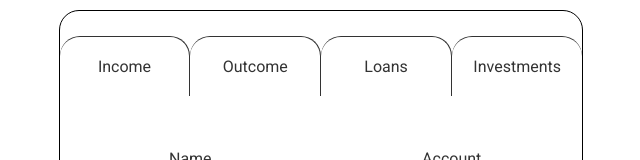
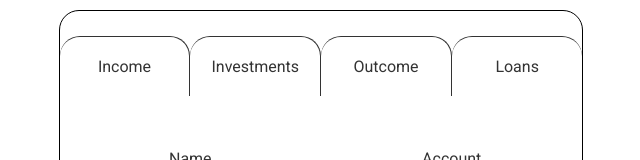
Before and after one commit to Enasone/company, an Angular app: page /navigator in a window 1280 px wide. Shown: the top 160 px of the page, without its empty margins (319-959 px from the left). Built offline with nearby package versions, Linux system fonts and the light colour scheme.

Commit message:
Add logic and refactor html/scss
1. Adding routes for a Summary page (Go to the List page)
2. Refactor html and scss
3. Add routerLinkActive for tabs on List page

```diff
--- a/src/app/modules/list-page/list-page.component.html
+++ b/src/app/modules/list-page/list-page.component.html
@@ -5,20 +5,50 @@
       <nav>
         <div class="tabs_blocks_nav">
 
-          <div class="title_nav">
-            <a>Income</a>
+          <div
+            class="title_nav"
+            routerLinkActive="active"
+            [routerLinkActiveOptions]="{exact:true}"
+          >
+            <a
+              routerLink="/navigator"
+              [queryParams]="{tab: 0}"
+            ><span>Income</span></a>
+
           </div>
 
-          <div class="title_nav">
-            <a>Outcome</a>
+          <div
+            class="title_nav"
+            routerLinkActive="active"
+            [routerLinkActiveOptions]="{exact:true}"
+          >
+            <a
+              routerLink="/navigator"
+              [queryParams]="{tab: 1}"
+            ><span>Investments</span></a>
           </div>
 
-          <div class="title_nav">
-            <a>Loans</a>
+          <div
+            class="title_nav"
+            routerLinkActive="active"
+            [routerLinkActiveOptions]="{exact:true}"
+          >
+            <a
+              routerLink="/navigator"
+              [queryParams]="{tab: 2}"
+            ><span>Outcome</span></a>
           </div>
 
-          <div class="title_nav" style="border-right: none">
-            <a>Investments</a>
+          <div
+            class="title_nav"
+            style="border-right: none"
+            routerLinkActive="active"
+            [routerLinkActiveOptions]="{exact:true}"
+          >
+            <a
+              routerLink="/navigator"
+              [queryParams]="{tab: 3}"
+            ><span>Loans</span></a>
           </div>
 
         </div>
--- a/src/app/modules/list-page/list-page.component.scss
+++ b/src/app/modules/list-page/list-page.component.scss
@@ -20,9 +20,6 @@
   border-right: 1px solid;
   border-top: 1px solid;
   display: flex;
-  justify-content: center;
-  flex-direction: column;
-  cursor: pointer;
 }
 
 .container_info {
@@ -49,3 +46,13 @@ hr {
   padding: 0;
   width: 80%;
 }
+
+a {
+  all: unset;
+  height: 100%;
+  width: 100%;
+  display: flex;
+  flex-direction: column;
+  justify-content: center;
+  cursor: pointer;
+}
--- a/src/app/modules/list-page/list-page.component.ts
+++ b/src/app/modules/list-page/list-page.component.ts
@@ -1,4 +1,6 @@
 import { Component, OnInit } from '@angular/core';
+import {EmployeesService} from "../../shared/employees.service";
+import {ActivatedRoute, Params} from "@angular/router";
 
 @Component({
   selector: 'app-list-page',
@@ -7,9 +9,16 @@ import { Component, OnInit } from '@angular/core';
 })
 export class ListPageComponent implements OnInit {
 
-  constructor() { }
+  numTab: number = 0
+
+  constructor(
+    private employees: EmployeesService,
+    private route: ActivatedRoute) { }
 
   ngOnInit(): void {
+    this.route.queryParams.subscribe( (params: Params) => {
+      this.numTab = params.tab
+    })
   }
 
 }
--- a/src/app/modules/summary-page/summary-page.component.html
+++ b/src/app/modules/summary-page/summary-page.component.html
@@ -24,13 +24,17 @@
 
     <div
       class="info_block"
-      *ngFor="let company of companies"
+      *ngFor="let company of companies; let idx = index"
     >
       <div class="info_description_block">
         <h3>{{ company.count }}</h3>
         <p>{{ company. title }}</p>
         <div class="info_block_btn">
-          <button class="btn btn-primary info_btn">See all</button>
+          <button
+            class="btn btn-primary info_btn"
+            [routerLink]="['/navigator']"
+            [queryParams]="{tab: idx}"
+          >See all</button>
         </div>
       </div>
     </div>
--- a/src/styles.scss
+++ b/src/styles.scss
@@ -9,3 +9,7 @@ body {
   background-color: #fff;
   color: #333;
 }
+
+.active {
+  background-color: whitesmoke;
+}
```
Also changed, not shown: src/app/modules/summary-page/summary-page.component.scss (line endings or trailing spaces).
